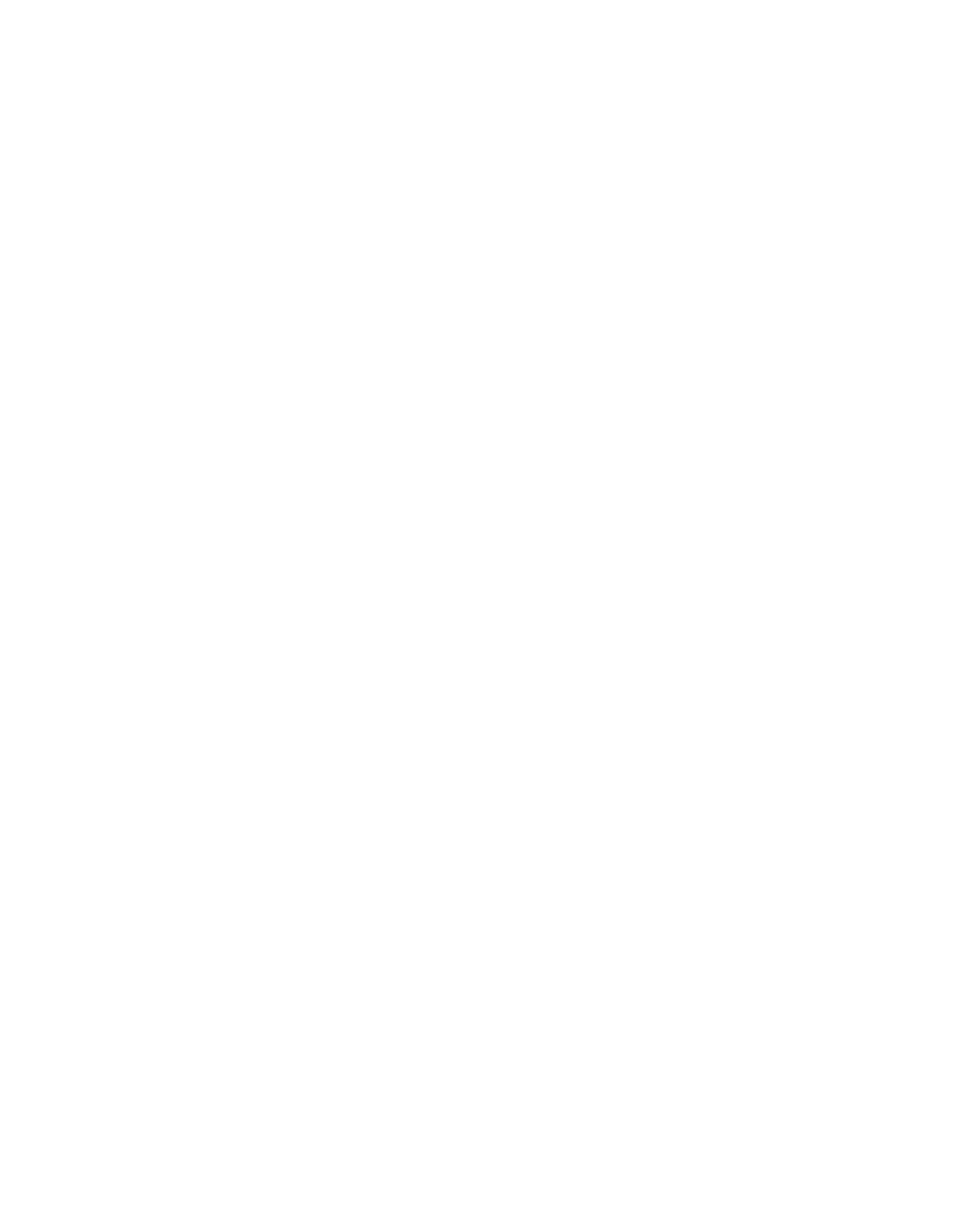
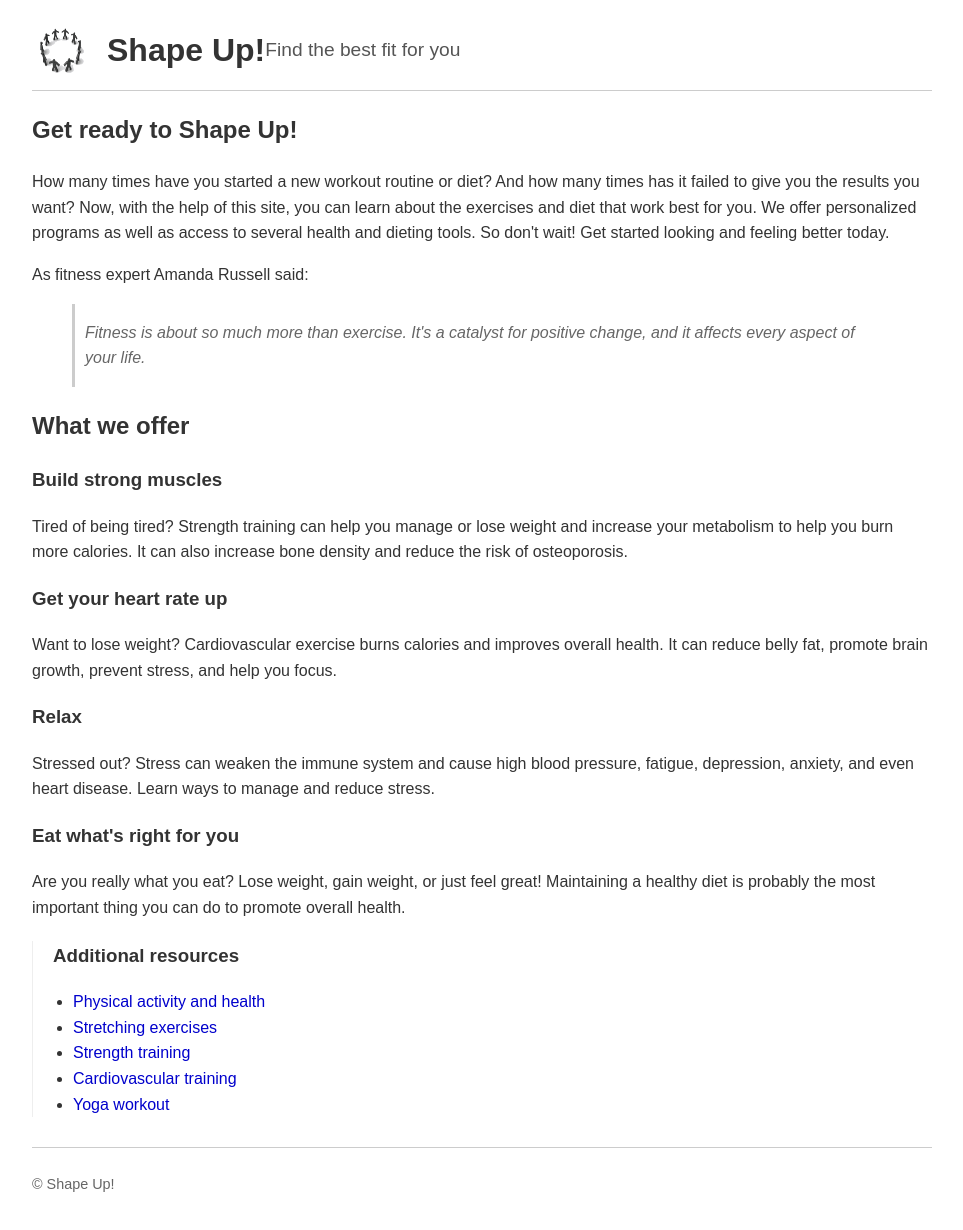
Before and after one commit to GStudent5961/shape_up_exercises, a plain HTML site: page index.html in a window 1280 px wide. Shown: the whole page, without its empty margins (158-1121 px from the left). Before the commit the page ends 800 px from the top, so only its background shows below. Drawn offline with Linux system fonts and the light colour scheme; files that its build step writes are made by us from their sources.

Commit message:
M3 Shape up

```diff
--- a/index.html
+++ b/index.html
@@ -1,12 +1,61 @@
 <!DOCTYPE html>
 <html lang="en">
 <head>
-	<meta charset="UTF-8">
-	<meta name="viewport" content="width=device-width, initial-scale=1.0">
-	<title></title>
+    <meta charset="UTF-8">
+    <meta name="viewport" content="width=device-width, initial-scale=1.0">
+    <title>Shape Up!</title>
+    <link rel="icon" type="image/x-icon" href="images/shape_up_favicon.ico">
+    <link rel="stylesheet" href="css/main.css">
 </head>
+<body>
+    <header>
+        <img src="images/shape_up_logo.png" alt="Shape Up! Logo" width="60" height="60">
+        <h1>Shape Up!</h1>
+        <h2>Find the best fit for you</h2>
+    </header>
 
-<body>
+    <main>
+        <section>
+            <h2>Get ready to Shape Up!</h2>
+            <p>
+                How many times have you started a new workout routine or diet? And how many times has it failed to give you the results you want? Now, with the help of this site, you can learn about the exercises and diet that work best for you. We offer personalized programs as well as access to several health and dieting tools. So don't wait! Get started looking and feeling better today.
+            </p>
+            <p>As fitness expert Amanda Russell said:</p>
+            <blockquote cite="#">
+                <p>Fitness is about so much more than exercise. It's a catalyst for positive change, and it affects every aspect of your life.</p>
+            </blockquote>
+
+            <h2>What we offer</h2>
+
+            <h3><a href="strength/strength.html">Build strong muscles</a></h3>
+            <p>Tired of being tired? Strength training can help you manage or lose weight and increase your metabolism to help you burn more calories. It can also increase bone density and reduce the risk of osteoporosis.</p>
+
+            <h3><a href="cardio/cardio.html">Get your heart rate up</a></h3>
+            <p>Want to lose weight? Cardiovascular exercise burns calories and improves overall health. It can reduce belly fat, promote brain growth, prevent stress, and help you focus.</p>
+
+            <h3><a href="stress/stress.html">Relax</a></h3>
+            <p>Stressed out? Stress can weaken the immune system and cause high blood pressure, fatigue, depression, anxiety, and even heart disease. Learn ways to manage and reduce stress.</p>
+
+            <h3><a href="diet/diet.html">Eat what's right for you</a></h3>
+            <p>Are you really what you eat? Lose weight, gain weight, or just feel great! Maintaining a healthy diet is probably the most important thing you can do to promote overall health.</p>
+
+        </section>
+
+        <aside>
+            <h3>Additional resources</h3>
+            <ul>
+                <li><a href="https://www.cdc.gov/physicalactivity/index.html" target="_blank">Physical activity and health</a></li>
+                <li><a href="https://www.mayoclinic.org/healthy-lifestyle/fitness/multimedia/stretching/sls-20076046" target="_blank">Stretching exercises</a></li>
+                <li><a href="https://www.bodybuilding.com/content/the-ultimate-beginners-guide-to-strength-training.html" target="_blank">Strength training</a></li>
+                <li><a href="https://www.heart.org/en/healthy-living/fitness/getting-active/cardiovascular-training" target="_blank">Cardiovascular training</a></li>
+                <li><a href="https://www.yogajournal.com/practice/types-of-yoga/" target="_blank">Yoga workout</a></li>
+            </ul>
+        </aside>
+    </main>
+
+    <footer>
+        <p>&copy; Shape Up!</p>
+    </footer>
 
 </body>
 </html>
--- a/styles/main.css
+++ b/styles/main.css
@@ -0,0 +1,92 @@
+body {
+    font-family: Arial, sans-serif;
+    margin: 0;
+    padding: 0;
+    line-height: 1.6;
+    color: #333;
+    max-width: 900px; /* Constrain width for better readability */
+    margin: 0 auto; /* Center content */
+    padding: 20px;
+}
+
+/* Header Styling */
+header {
+    display: flex; /* Align image and text horizontally */
+    align-items: center; /* Centers items vertically */
+    border-bottom: 1px solid #ccc;
+    padding-bottom: 10px;
+    margin-bottom: 20px;
+}
+
+header img {
+    margin-right: 15px;
+    border: none;
+}
+
+header h1 {
+    font-size: 2em;
+    margin: 0;
+    line-height: 1; /* Tighter spacing */
+}
+
+header h2 {
+    font-size: 1.2em;
+    margin: 0;
+    color: #555;
+    font-weight: normal;
+}
+
+main {
+    display: block;
+}
+
+section {
+    margin-bottom: 20px;
+}
+
+aside {
+    padding-left: 20px;
+    border-left: 1px solid #eee;
+}
+
+a {
+    color: #0000cc;
+    text-decoration: none;
+}
+
+a:hover {
+    text-decoration: underline;
+}
+
+/* Headings with links */
+section h3 a {
+    text-decoration: none; /* No underline on the linked heading text */
+    color: inherit; /* Inherit the color from the h3 element, making it black */
+}
+
+blockquote {
+
+    border-left: 3px solid #ccc;
+    margin: 1em 40px;
+    padding: 0.5em 10px;
+    color: #666;
+    font-style: italic;
+}
+
+blockquote p {
+    margin: 0.5em 0;
+}
+
+aside ul {
+    list-style-type: disc;
+    padding-left: 20px;
+}
+
+footer {
+    text-align: left;
+    margin-top: 30px;
+    padding-top: 10px;
+    border-top: 1px solid #ccc;
+    font-size: 0.9em;
+    color: #666;
+}
```
